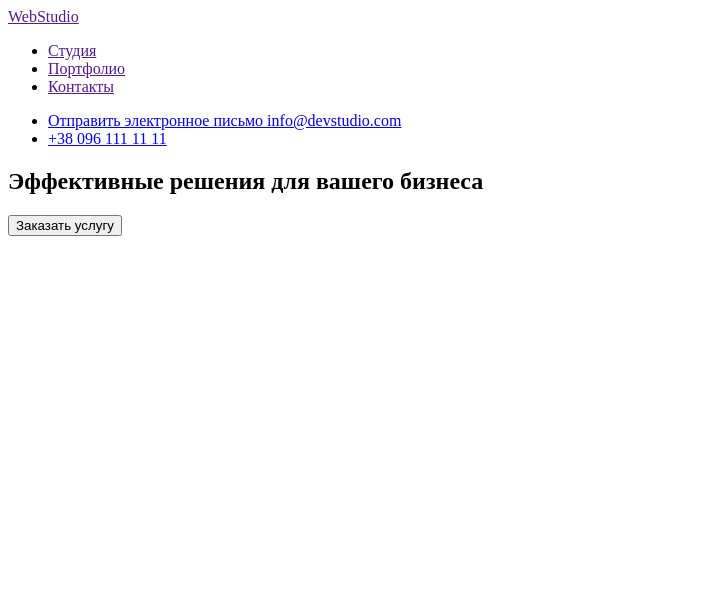
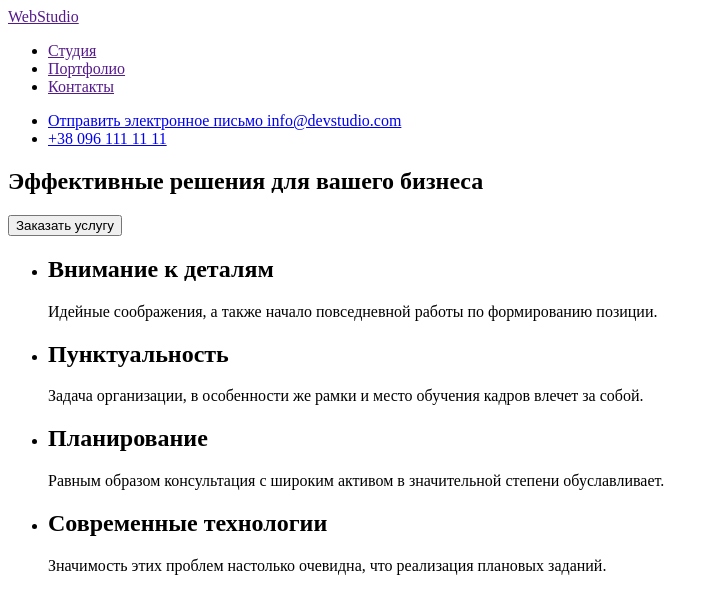
Before and after one commit to vikiferia/goit-markup-hw-01, a plain HTML site: page index.html in a window 1280 px wide. Shown: the whole page, without its empty margins (0-717 px from the left). Drawn offline with Linux system fonts and the light colour scheme.

Commit message:
Добавляет секцию Особенности и комментрарии

```diff
--- a/index.html
+++ b/index.html
@@ -9,6 +9,7 @@
 
 <body>
     <header>
+        <!--Навигация-->
         <nav>
             <a href="">
                 WebStudio
@@ -26,12 +27,35 @@
         </nav>
 
     </header>
+    <!--Секция главной шапки с кнопкой Заказа-->
     <div>
         <section>
             <h1>Эффективные решения для вашего бизнеса</h1>
             <button type="button">Заказать услугу</button>
         </section>
     </div>
+
+    <!--Особенности-->
+    <section>
+        <ul>
+            <li>
+                <h2>Внимание к деталям</h2>
+                <p>Идейные соображения, а также начало повседневной работы по формированию позиции.</p>
+            </li>
+            <li>
+                <h2>Пунктуальность</h2>
+                <p>Задача организации, в особенности же рамки и место обучения кадров влечет за собой.</p>
+            </li>
+            <li>
+                <h2>Планирование</h2>
+                <p>Равным образом консультация с широким активом в значительной степени обуславливает.</p>
+            </li>
+            <li>
+                <h2>Современные технологии</h2>
+                <p>Значимость этих проблем настолько очевидна, что реализация плановых заданий.</p>
+            </li>
+        </ul>
+    </section>
 </body>
 
 </html>
```
